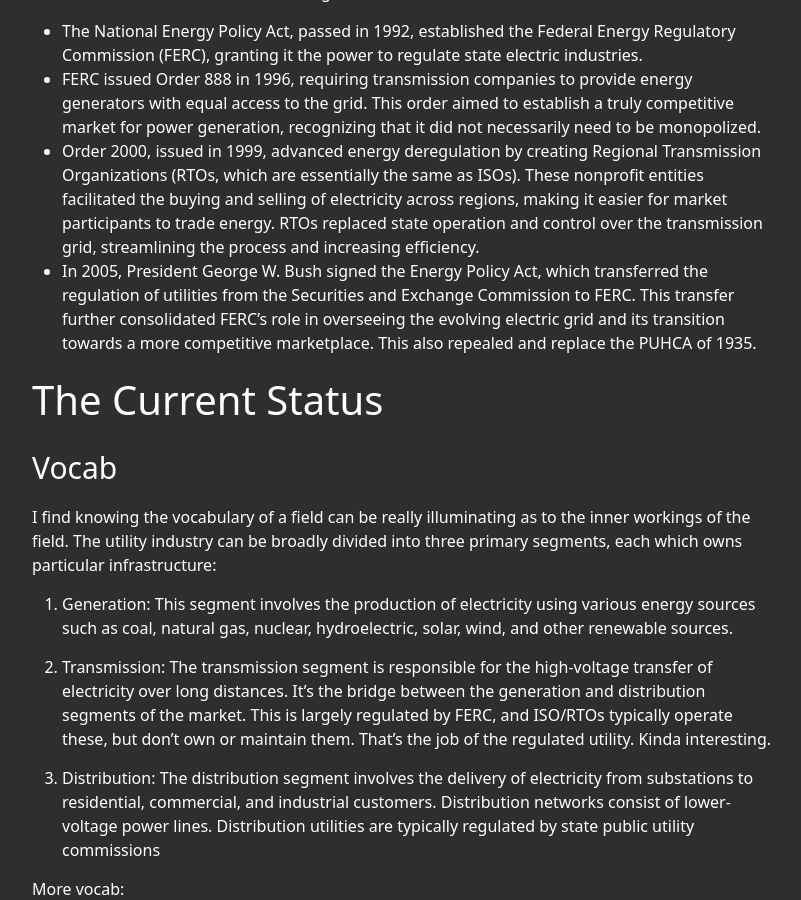
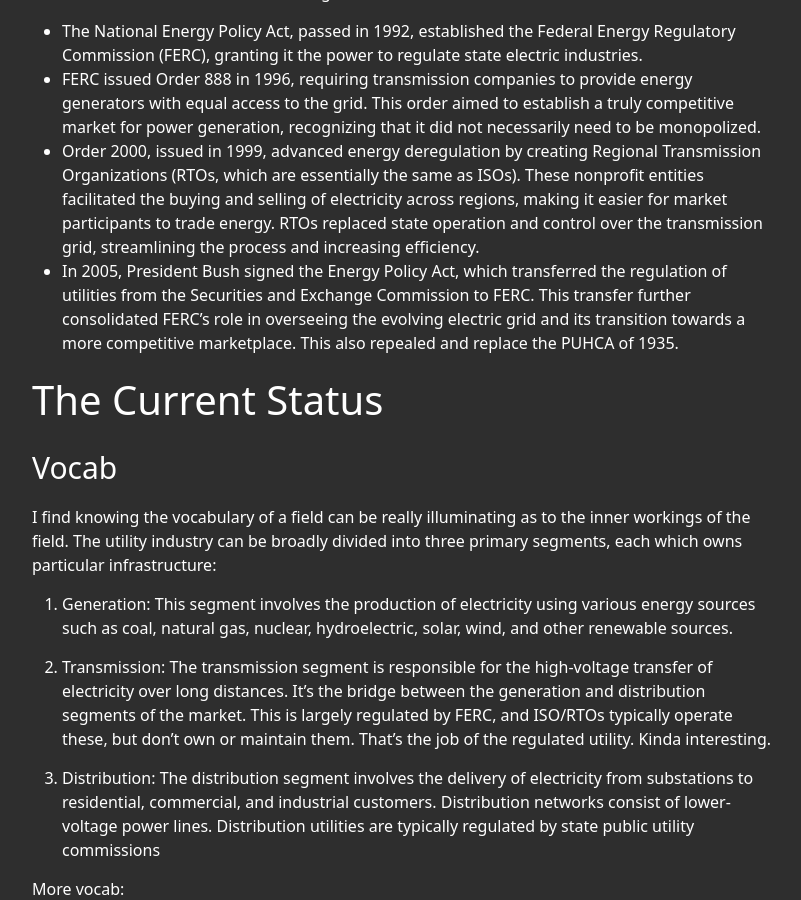
Before and after one commit to chaselambda/chaselambda.github.io, a Jekyll site: the page built from _posts/2023-03-25-us-electric-grid-history-and-overview.md, in a window 1280 px wide and 900 px high, scrolled down 1039 px. Shown: the whole window, without its empty margins (238-1039 px from the left). Built offline with Jekyll 4.4.1, drawn with Linux system fonts in a browser that asks for light colours; our own code applies the rules of GitHub Pages for plain Markdown files.

Commit message:
Update Blog “2023-03-25-us-electric-grid-history-and-overview”

```diff
--- a/_posts/2023-03-25-us-electric-grid-history-and-overview.md
+++ b/_posts/2023-03-25-us-electric-grid-history-and-overview.md
@@ -18,7 +18,7 @@
 - The National Energy Policy Act, passed in 1992, established the Federal Energy Regulatory Commission (FERC), granting it the power to regulate state electric industries.
 - FERC issued Order 888 in 1996, requiring transmission companies to provide energy generators with equal access to the grid. This order aimed to establish a truly competitive market for power generation, recognizing that it did not necessarily need to be monopolized.
 - Order 2000, issued in 1999, advanced energy deregulation by creating Regional Transmission Organizations (RTOs, which are essentially the same as ISOs). These nonprofit entities facilitated the buying and selling of electricity across regions, making it easier for market participants to trade energy. RTOs replaced state operation and control over the transmission grid, streamlining the process and increasing efficiency.
-- In 2005, President George W. Bush signed the Energy Policy Act, which transferred the regulation of utilities from the Securities and Exchange Commission to FERC. This transfer further consolidated FERC's role in overseeing the evolving electric grid and its transition towards a more competitive marketplace. This also repealed and replace the PUHCA of 1935.
+- In 2005, President Bush signed the Energy Policy Act, which transferred the regulation of utilities from the Securities and Exchange Commission to FERC. This transfer further consolidated FERC's role in overseeing the evolving electric grid and its transition towards a more competitive marketplace. This also repealed and replace the PUHCA of 1935.
 
 # The Current Status
 ## Vocab
```
